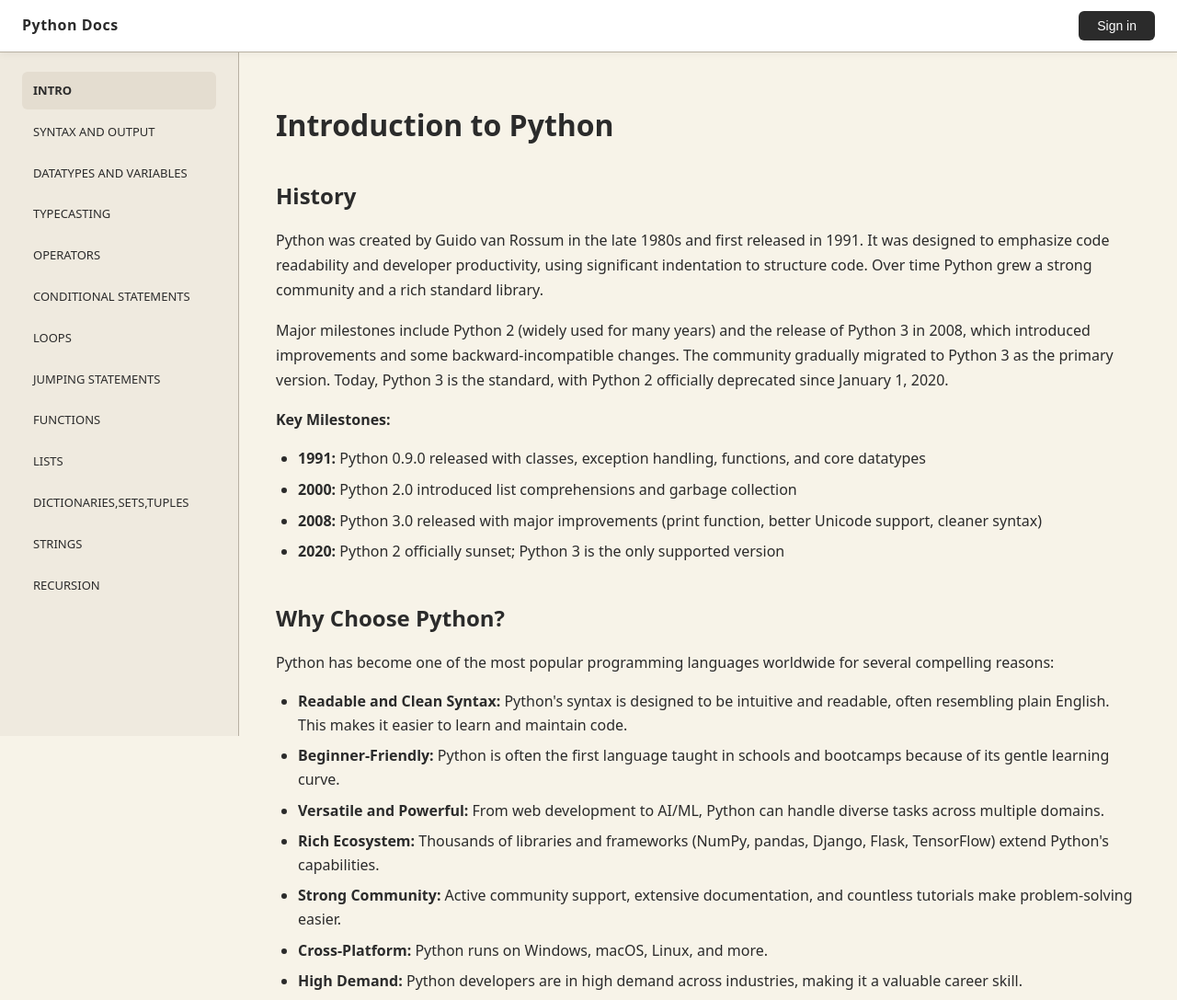
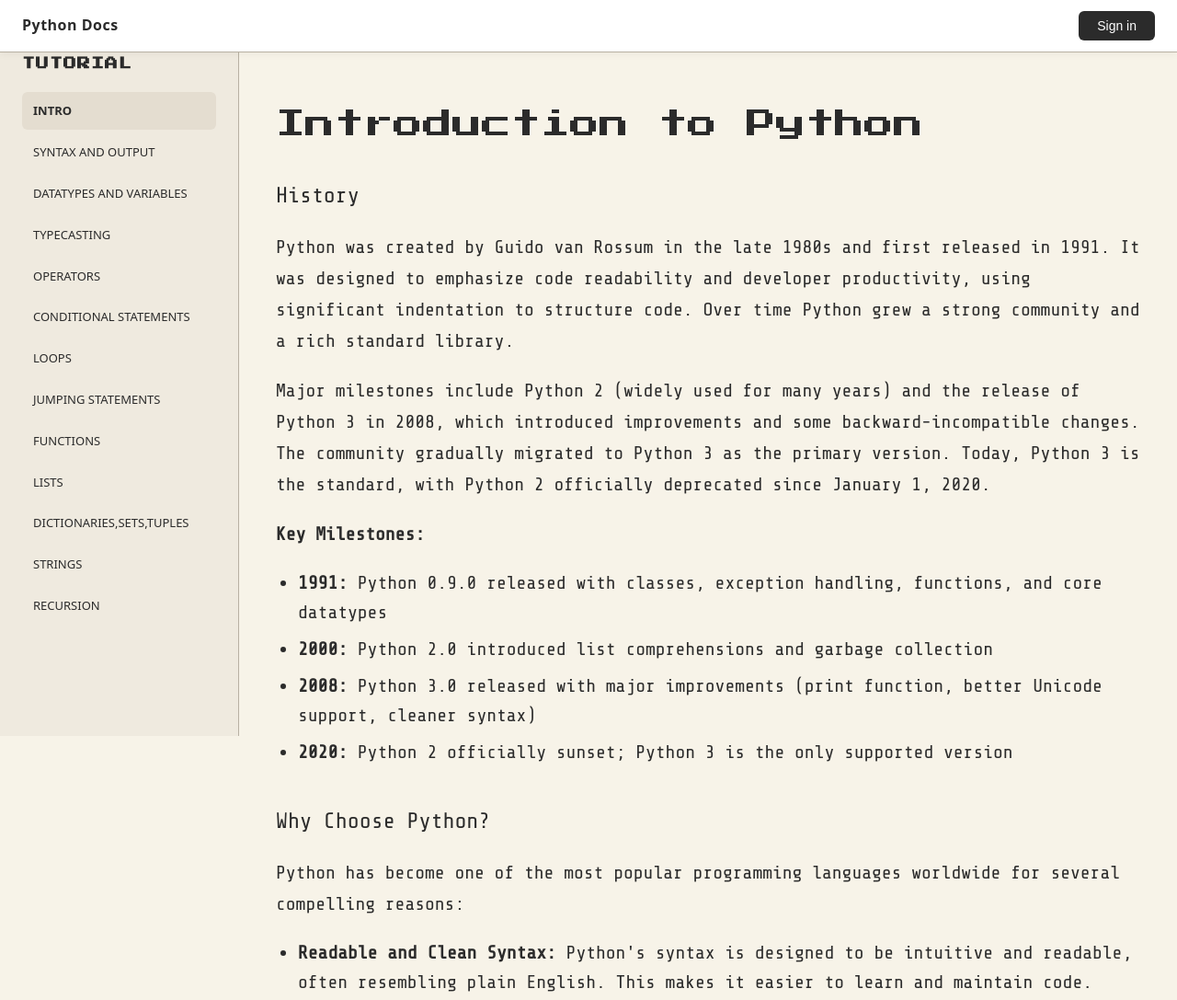
Before and after one commit to JashSanka/Coding-Tutorial-Website, a plain HTML site: page index2.html in a window 1280 px wide. Shown: the top 1087 px of the page at 92% size. Drawn offline with nearby package versions, Linux system fonts and the light colour scheme.

Commit message:
Added font-styles

```diff
--- a/style.css
+++ b/style.css
@@ -1,4 +1,7 @@
-        html {
+
+@import url('https://fonts.googleapis.com/css2?family=Press+Start+2P&display=swap');
+@import url('https://fonts.googleapis.com/css2?family=Press+Start+2P&family=Share+Tech+Mono&display=swap');
+       html {
             scroll-behavior: smooth;
         }
 
@@ -7,6 +10,18 @@
    CSS VARIABLES (Custom Properties)
    ======================================== */
         /* Define color scheme for consistent theming across the site */
+
+        h1{
+            font-family: "Press Start 2P", system-ui;
+            font-weight: 400;
+            font-style: normal;
+        }
+        h2,h3,main,section{
+            font-family: "Share Tech Mono", monospace;
+            font-weight: 400;
+            font-style: normal;
+            font-size: 20px;
+        }
         :root {
             --bgcolor: #F7F3E8;
             /* Light beige background for main content area */
```
